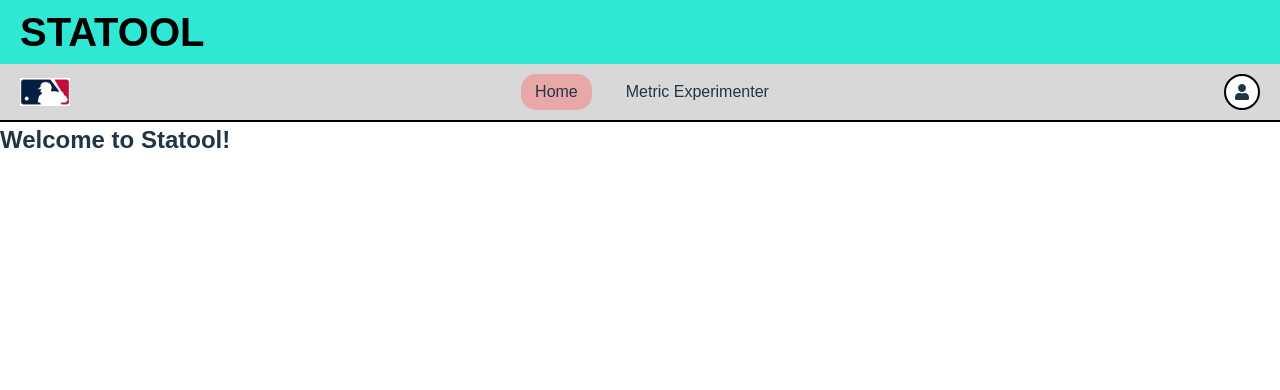
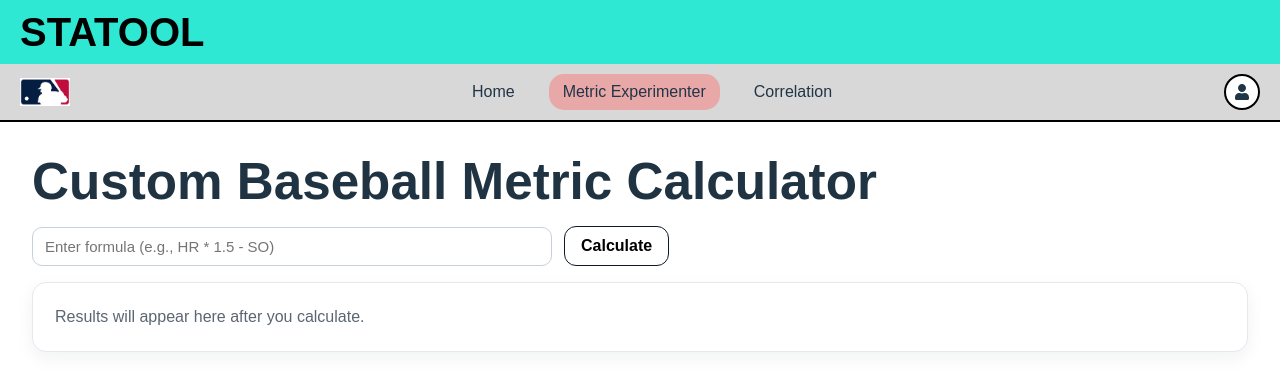
Before and after one commit to shunnagata35/Baseball_app_frontend, a React (Vite) app: page / in a window 1280 px wide. Shown: the top 390 px of the page. Built offline with nearby package versions, Linux system fonts and the light colour scheme.

Commit message:
new commit

```diff
--- a/src/App.jsx
+++ b/src/App.jsx
@@ -1,17 +1,17 @@
 import React, { useState } from "react";
 import Navbar from "./Navbar";
 import Calculator from "./Calculator";
+import Correlation from "./Correlation";  // <-- new
 
 function App() {
-  const [activeTab, setActiveTab] = useState("home");
+  const [activeTab, setActiveTab] = useState("metric"); // or "home"
 
   return (
-    <div>
+    <div style={{ height: "100vh", width: "100vw", overflow: "auto" }}>
       <Navbar activeTab={activeTab} setActiveTab={setActiveTab} />
-      <div>
-        {activeTab === "home" && <h2>Welcome to Statool!</h2>}
-        {activeTab === "metric" && <Calculator />}
-      </div>
+      {activeTab === "metric" && <Calculator />}
+      {activeTab === "leaderboard" && <Leaderboard />}
+      {activeTab === "correlation" && <Correlation />}  {/* <-- new */}
     </div>
   );
 }
--- /dev/null
+++ b/src/Calculator.css
@@ -0,0 +1,122 @@
+/* Layout */
+.calc-wrap {
+  padding: 2rem;
+}
+
+.calc-title {
+  font-weight: 900;
+  color: #1f3342;
+  margin-bottom: 1rem;
+  line-height: 1.1;
+}
+
+.calc-controls {
+  display: flex;
+  gap: 12px;
+  align-items: center;
+  margin-bottom: 1rem;
+  flex-wrap: wrap;
+}
+
+.calc-input {
+  flex: 1 1 380px;
+  max-width: 520px;
+  padding: 10px 12px;
+  border: 1.5px solid #c8d1da;
+  border-radius: 10px;
+  outline: none;
+  font-size: 15px;
+}
+
+.calc-input:focus {
+  border-color: #1f78ff;
+  box-shadow: 0 0 0 3px rgba(31, 120, 255, 0.15);
+}
+
+.calc-btn {
+  padding: 10px 16px;
+  border: 1.5px solid #0f172a;
+  border-radius: 12px;
+  background: #fff;
+  cursor: pointer;
+  font-weight: 600;
+}
+
+.calc-btn:hover:not(:disabled) {
+  background: #0f172a;
+  color: #fff;
+}
+
+.calc-btn:disabled {
+  opacity: 0.6;
+  cursor: default;
+}
+
+.calc-error {
+  color: #c01b1b;
+  margin-bottom: 8px;
+}
+
+/* Card & Table */
+.table-card {
+  background: #fff;
+  border: 1px solid #e5e8ee;
+  border-radius: 14px;
+  box-shadow: 0 6px 18px rgba(20, 28, 45, 0.06);
+  overflow: hidden;
+}
+
+.empty-hint {
+  padding: 22px;
+  color: #5b6672;
+}
+
+.table-scroll {
+  max-height: 70vh;           /* keeps it in view */
+  overflow: auto;
+}
+
+/* Sticky header + zebra rows */
+.nice-table {
+  width: 100%;
+  border-collapse: separate;
+  border-spacing: 0;
+  font-size: 14px;
+}
+
+.nice-table thead th {
+  position: sticky;
+  top: 0;
+  background: #f7fafc;
+  z-index: 1;
+  text-align: left;
+  padding: 10px 12px;
+  border-bottom: 1px solid #e5e8ee;
+  font-weight: 700;
+  white-space: nowrap;
+}
+
+.nice-table tbody td {
+  padding: 10px 12px;
+  border-bottom: 1px solid #eef2f6;
+}
+
+.nice-table tbody tr:nth-child(even) {
+  background: #fbfdff;
+}
+
+.nice-table tbody tr:hover {
+  background: #eef6ff;
+}
+
+/* Index column + numeric alignment */
+.col-index {
+  width: 56px;
+  text-align: right;
+  color: #506072;
+  font-variant-numeric: tabular-nums;
+}
+
+.numish {
+  font-variant-numeric: tabular-nums;
+}
--- a/src/Calculator.jsx
+++ b/src/Calculator.jsx
@@ -1,47 +1,83 @@
 import React, { useState } from "react";
 import axios from "axios";
+import "./Calculator.css"; // <- add the styles below
 
 function Calculator() {
   const [formula, setFormula] = useState("");
-  const [result, setResult] = useState([]);
+  const [rows, setRows] = useState([]);
+  const [loading, setLoading] = useState(false);
+  const [err, setErr] = useState("");
+
+  const formatVal = (v) => {
+    if (v === null || v === undefined) return "";
+    if (typeof v === "number") {
+      // fewer decimals for tidy display
+      return Number.isInteger(v) ? v : v.toFixed(3);
+    }
+    return v;
+  };
 
   const handleCalculate = async () => {
+    setErr("");
+    setLoading(true);
     try {
-      const response = await axios.post("http://localhost:5000/calculate", { formula });
-      setResult(response.data.top_players); // <- make sure this is top_players
-    } catch (error) {
-      console.error("Error calculating metric:", error);
+      const res = await axios.post(
+        import.meta.env.VITE_API_URL
+          ? `${import.meta.env.VITE_API_URL}/calculate`
+          : "http://localhost:5000/calculate",
+        { formula }
+      );
+      setRows(res.data || []);
+    } catch (e) {
+      setErr(e?.response?.data?.error || "Failed to calculate.");
+    } finally {
+      setLoading(false);
     }
   };
 
+  const hasData = rows && rows.length > 0;
+
   return (
-    <div style={{ padding: "2rem" }}>
-      <h1>Custom Baseball Metric Calculator</h1>
+    <div className="calc-wrap">
+      <h1 className="calc-title">Custom Baseball Metric Calculator</h1>
+
+      <div className="calc-controls">
         <input
+          className="calc-input"
           type="text"
           placeholder="Enter formula (e.g., HR * 1.5 - SO)"
           value={formula}
           onChange={(e) => setFormula(e.target.value)}
-        style={{ marginRight: "10px", width: "300px" }}
         />
-      <button onClick={handleCalculate}>Calculate</button>
+        <button className="calc-btn" onClick={handleCalculate} disabled={loading}>
+          {loading ? "Calculating…" : "Calculate"}
+        </button>
+      </div>
 
-      {result.length > 0 && (
-        <div style={{ marginTop: "2rem" }}>
-          <h2>Results</h2>
-          <table border="1" cellPadding="10">
+      {err && <div className="calc-error">{err}</div>}
+
+      <div className="table-card">
+        {!hasData ? (
+          <div className="empty-hint">Results will appear here after you calculate.</div>
+        ) : (
+          <div className="table-scroll">
+            <table className="nice-table">
               <thead>
                 <tr>
-                {Object.keys(result[0]).map((col) => (
-                  <th key={col}>{col}</th>
+                  <th className="col-index">#</th>
+                  {Object.keys(rows[0]).map((k) => (
+                    <th key={k}>{k}</th>
                   ))}
                 </tr>
               </thead>
               <tbody>
-              {result.map((row, idx) => (
-                <tr key={idx}>
-                  {Object.values(row).map((val, i) => (
-                    <td key={i}>{val}</td>
+                {rows.map((row, i) => (
+                  <tr key={i}>
+                    <td className="col-index">{i + 1}</td>
+                    {Object.keys(rows[0]).map((k) => (
+                      <td key={k} className="numish">
+                        {formatVal(row[k])}
+                      </td>
                     ))}
                   </tr>
                 ))}
@@ -50,6 +86,7 @@ function Calculator() {
           </div>
         )}
       </div>
+    </div>
   );
 }
 
--- /dev/null
+++ b/src/Correlation.jsx
@@ -0,0 +1,146 @@
+import React, { useState } from "react";
+import axios from "axios";
+import { Scatter } from "react-chartjs-2";
+import {
+  Chart as ChartJS,
+  PointElement,
+  LinearScale,
+  Tooltip,
+  Legend,
+} from "chart.js";
+
+ChartJS.register(PointElement, LinearScale, Tooltip, Legend);
+
+export default function Correlation() {
+  const [mode, setMode] = useState("players"); // "players" or "teams"
+  const [xFormula, setXFormula] = useState("HR - SO");
+  const [yFormula, setYFormula] = useState("R");
+  const [points, setPoints] = useState([]);
+  const [r, setR] = useState(null);
+  const [error, setError] = useState("");
+
+  const handleRun = async () => {
+    setError("");
+    setPoints([]);
+    setR(null);
+    try {
+      const url =
+        mode === "teams"
+          ? "http://localhost:5000/correlation/teams"
+          : "http://localhost:5000/correlation/players";
+
+      const res = await axios.post(url, {
+        x_formula: xFormula,
+        y_formula: yFormula,
+        season: 2025,
+      });
+      if (res.data.error) {
+        setError(res.data.error);
+        return;
+      }
+      setPoints(res.data.points || []);
+      setR(res.data.r ?? null);
+    } catch (e) {
+      setError(e?.response?.data?.error || "Failed to compute correlation.");
+    }
+  };
+
+  const data = {
+    datasets: [
+      {
+        label: mode === "teams" ? "Teams" : "Players",
+        data: points.map((p) => ({ x: p.x, y: p.y })),
+        pointRadius: 4,
+      },
+    ],
+  };
+
+  const options = {
+    maintainAspectRatio: false,
+    scales: {
+      x: { title: { display: true, text: xFormula } },
+      y: { title: { display: true, text: yFormula } },
+    },
+    plugins: {
+      tooltip: {
+        callbacks: {
+          label: (ctx) => {
+            const p = points[ctx.dataIndex];
+            return `${p.label}: (${ctx.parsed.x.toFixed(2)}, ${ctx.parsed.y.toFixed(2)})`;
+          },
+        },
+      },
+      legend: { display: false },
+    },
+  };
+
+  return (
+    <div style={{ padding: "2rem" }}>
+      <h1>Correlation</h1>
+
+      <div style={{ marginBottom: 16, display: "flex", gap: 8 }}>
+        <button
+          onClick={() => setMode("teams")}
+          style={{
+            padding: "8px 12px",
+            border: "1px solid #000",
+            background: mode === "teams" ? "#e9a8a8" : "#fff",
+            cursor: "pointer",
+          }}
+        >
+          Team Correlation
+        </button>
+        <button
+          onClick={() => setMode("players")}
+          style={{
+            padding: "8px 12px",
+            border: "1px solid #000",
+            background: mode === "players" ? "#e9a8a8" : "#fff",
+            cursor: "pointer",
+          }}
+        >
+          Player Correlation
+        </button>
+      </div>
+
+      <div style={{ display: "flex", gap: 12, marginBottom: 12 }}>
+        <input
+          value={xFormula}
+          onChange={(e) => setXFormula(e.target.value)}
+          style={{ padding: 8, width: 300 }}
+          placeholder="X-axis formula (e.g., HR - SO)"
+        />
+        <input
+          value={yFormula}
+          onChange={(e) => setYFormula(e.target.value)}
+          style={{ padding: 8, width: 300 }}
+          placeholder="Y-axis formula (e.g., R)"
+        />
+        <button onClick={handleRun} style={{ padding: "8px 16px" }}>
+          Run
+        </button>
+      </div>
+
+      {!!error && <div style={{ color: "red", marginBottom: 8 }}>{error}</div>}
+      {r !== null && (
+        <div style={{ marginBottom: 8 }}>
+          <strong>Correlation (r):</strong>{" "}
+          {Number.isFinite(r) ? r.toFixed(3) : "N/A"}
+        </div>
+      )}
+
+      <div style={{ height: 520, border: "1px solid #ddd", padding: 8 }}>
+        {points.length ? (
+          <Scatter data={data} options={options} />
+        ) : (
+          <div>Enter formulas and click Run.</div>
+        )}
+      </div>
+
+      <div style={{ marginTop: 12, fontSize: 12, color: "#555" }}>
+        <div>Available fields: HR, SO, BB, RBI, R, H, Doubles, Triples, SB, CS, GDP, SF, SH, PA, OPS, AVG.</div>
+        <div>Examples: X = <code>HR - SO</code>, Y = <code>R</code> • X = <code>OPS</code>, Y = <code>RBI</code></div>
+      </div>
+    </div>
+  );
+}
--- a/src/Navbar.jsx
+++ b/src/Navbar.jsx
@@ -1,7 +1,7 @@
 import React from "react";
-import './Navbar.css';
+import "./Navbar.css";
 import { FaUser } from "react-icons/fa";
-import mlbLogo from './assets/mlb.png';
+import mlbLogo from "./assets/mlb.png";
 
 function Navbar({ setActiveTab, activeTab }) {
   return (
@@ -18,14 +18,23 @@ function Navbar({ setActiveTab, activeTab }) {
           >
             Home
           </div>
+
           <div
             className={`tab ${activeTab === "metric" ? "active" : ""}`}
             onClick={() => setActiveTab("metric")}
           >
             Metric Experimenter
           </div>
+
+          <div
+            className={`tab ${activeTab === "correlation" ? "active" : ""}`}
+            onClick={() => setActiveTab("correlation")}
+          >
+            Correlation
+          </div>
         </div>
-        <div className="profile-button">
+
+        <div className="profile-button" title="Profile">
           <FaUser />
         </div>
       </div>
```
Also changed, not shown: src/PlayerStats.jsx (renamed from src/Leaderboard.jsx, +6 -6 lines). Lines whose indentation alone changed are shown as unchanged.
